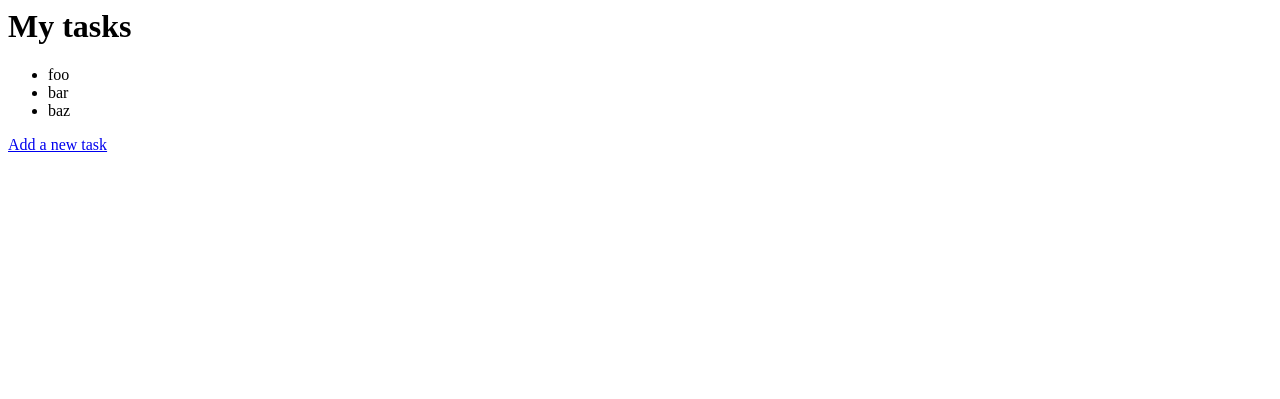
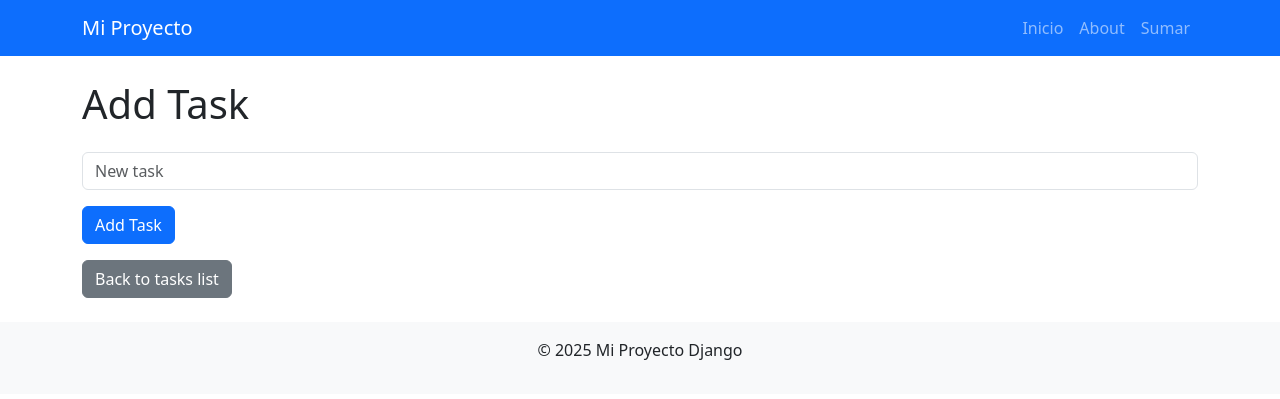
Before and after one commit to sariyaesc/ubuntuServerDjango, a Django app: page /tasks/ in a window 1280 px wide. Shown: the top 399 px of the page. Run offline with Django 4.2, Linux system fonts and the light colour scheme.

Commit message:
fix urls on test_page

```diff
--- a/test_page/mi_app/templates/mi_app/tasks_add.html
+++ b/test_page/mi_app/templates/mi_app/tasks_add.html
@@ -1,4 +1,4 @@
-{% extends "myapp/base.html"%}
+{% extends "mi_app/base.html"%}
 {% block content %}
 <h1 class="mb-4">Add Tasks</h1>
 <form action="{% url 'tasks_add' %}" method="post" class="mb-3">
@@ -8,6 +8,8 @@
     </div>
     <button type="submit" class="btn btn-primary">Add Task</button>
 </form>
-<a href="{% url 'tasks_index' %}" class="btn btn-secondary">View Tasks</a>
+<a href="{% url 'tasks_index' %}" class="list-group-item list-group-item-action">
+    Lista de tareas (en memoria)
+</a>
 
 {% endblock %}
--- a/test_page/mi_app/templates/mi_app/tasks_index.html
+++ b/test_page/mi_app/templates/mi_app/tasks_index.html
@@ -1,13 +1,15 @@
-<h1>My tasks</h1>
-<ul class="list-group">
-    {% for task in tasks %}
-    <li class="list-group-item">{{task}}</li>
-    {% empty %}
-    <li class="list-group-item text-muted">
-        No tasks yet
-    </li>
-    {% endfor %}
-</ul>
+{% extends "mi_app/base.html" %}
 
-<a href="{% url 'tasks_add' %}"
-class="btn btn-primary mt-3"> Add a new task</a>
+{% block content %}
+<h1 class="mb-4">Add Task</h1>
+
+<form action="{% url 'tasks_add' %}" method="post">
+    {% csrf_token %}
+    <div class="mb-3">
+        <input type="text" name="task" class="form-control" placeholder="New task">
+    </div>
+    <button type="submit" class="btn btn-primary">Add Task</button>
+</form>
+
+<a href="{% url 'tasks_index' %}" class="btn btn-secondary mt-3">Back to tasks list</a>
+{% endblock %}
--- a/test_page/mi_app/views.py
+++ b/test_page/mi_app/views.py
@@ -55,7 +55,7 @@ def tasks_add(request):
 
 
 def tasks_admin_list(request):
-    tasks = Task.objects.all().order_by("_created_at")
+    tasks = Task.objects.all().order_by("created_at")  # sin guion bajo
     return render(request, "mi_app/tasks_admin_list.html", {"tasks": tasks})
 
 def index2(request):
```
